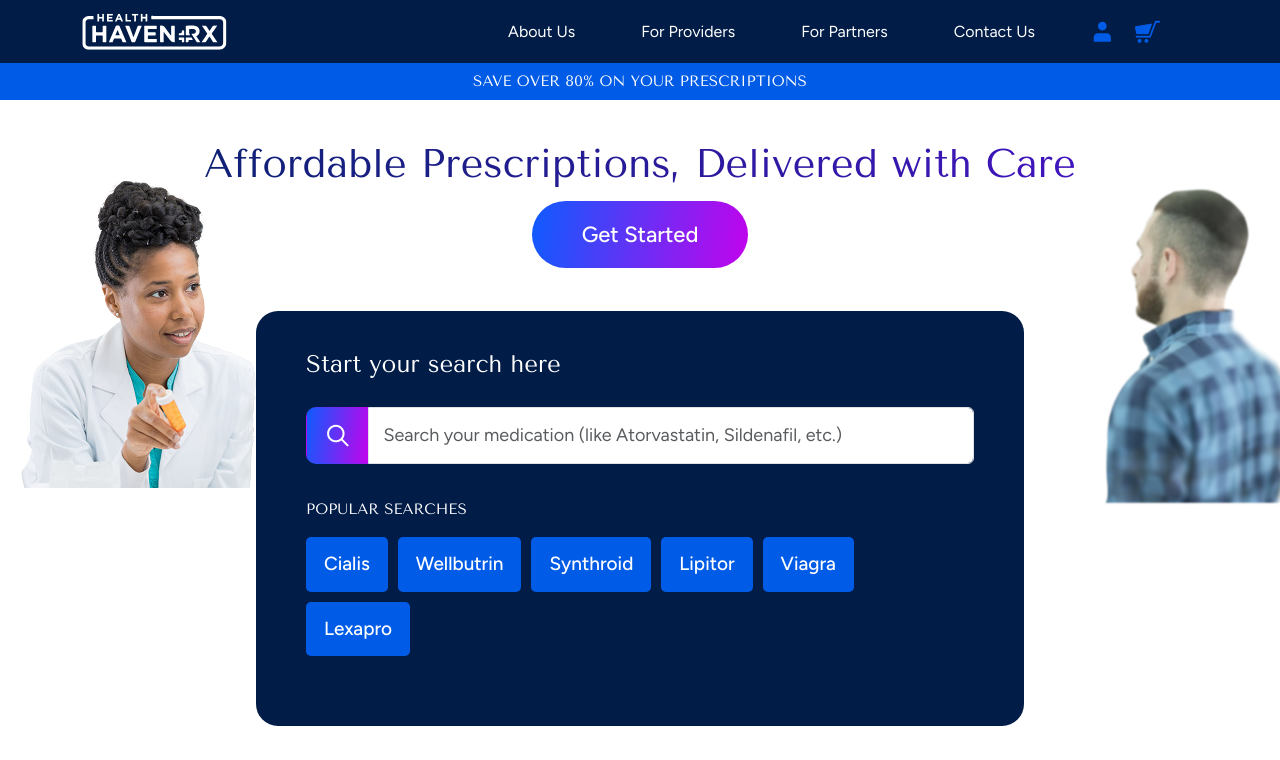
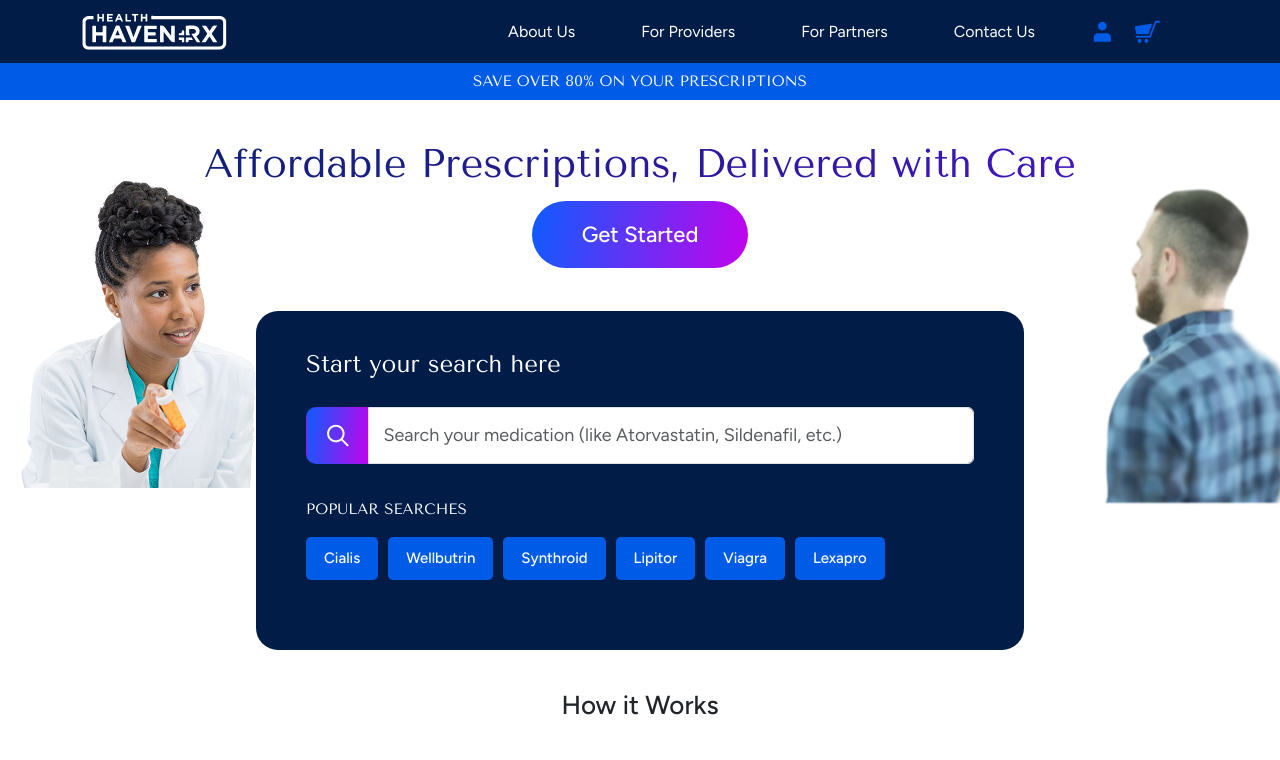
Before and after one commit to shahidrafiq-healthhaven/demo-site, a React (Vite) app: page / in a window 1280 px wide. Shown: the top 760 px of the page. Built offline with nearby package versions, Linux system fonts and the light colour scheme.

Commit message:
Update App.css

```diff
--- a/src/App.css
+++ b/src/App.css
@@ -172,8 +172,8 @@
   flex-wrap: wrap;
 }
 .Search_bottom_btn{
-  font-size: 19px;
-  padding: 13px 18px;
+  font-size: 15px;
+  padding: 10px 18px;
   background-color: #005CE6;
   color: #fff !important;
   border-radius: 5px;
@@ -710,9 +710,6 @@
     position: relative;
     width: 200px;
   }
-  .Search_bottom_btn {
-    font-size: 16px;
-  }
 
 }
 @media only screen and (max-width: 1100px){
@@ -735,7 +732,7 @@
   }
   .Search_bottom_btn {
     font-size: 14px;
-    padding: 13px 12px;
+    padding: 10px 12px;
   }
   .heading_primary {
     font-size: 50px;
```
